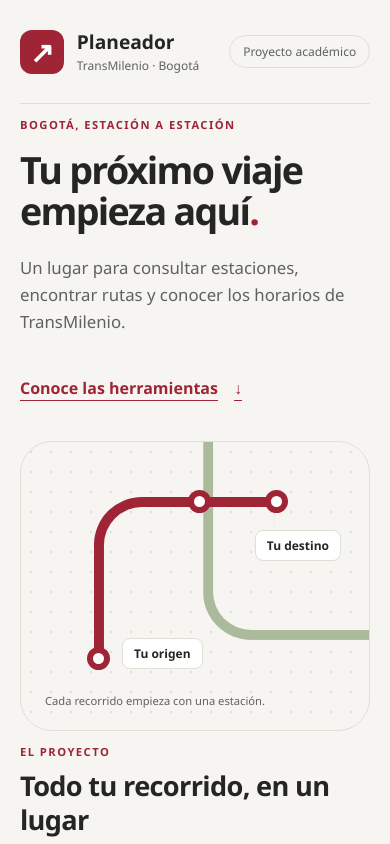
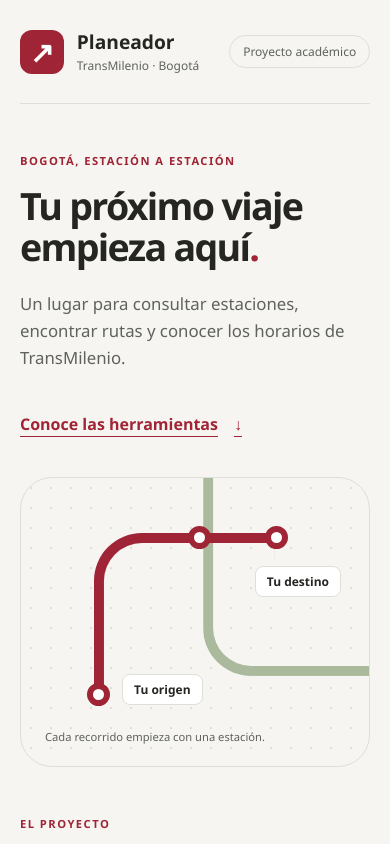
Before and after one commit to CataVega201/transmilenio-trip-planner, a React (Vite) app in the folder frontend/: page / in a window 390 px wide. Shown: the top 844 px of the page. Built offline with nearby package versions, Linux system fonts and the light colour scheme; no server answers.

Commit message:
Restaura el espaciado de la portada en móvil

```diff
--- a/frontend/src/App.css
+++ b/frontend/src/App.css
@@ -39,7 +39,7 @@
 .app-salto:focus { top: var(--espacio-4); }
 @media (max-width: 800px) {
   .app { padding: 0 var(--espacio-1-25); }
-  .app-presentacion { grid-template-columns: 1fr; padding: var(--espacio-3) 0; gap: var(--espacio-8); }
+  .app-presentacion { grid-template-columns: 1fr; padding: var(--espacio-12) 0; gap: var(--espacio-8); }
   .app-ilustracion { height: 290px; }
   .app-tarjetas { grid-template-columns: 1fr; }
   .app-seccion-cabecera, .app-pie { flex-direction: column; align-items: start; gap: var(--espacio-4); }
```
